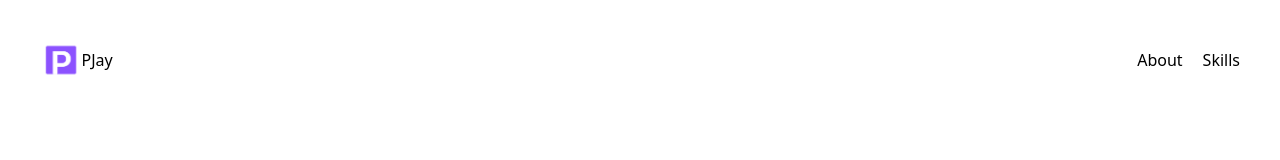
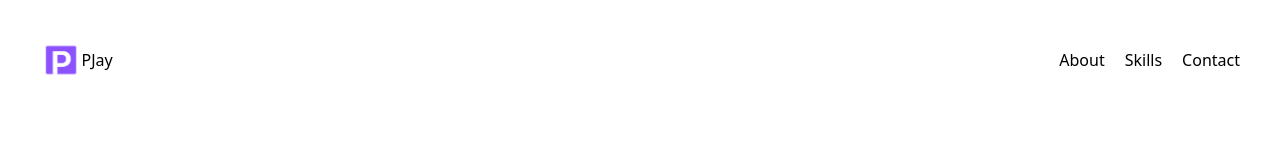
Before and after one commit to caesar2021/portfolio, a Vue app: page / in a window 1280 px wide. Shown: the top 160 px of the page. Built offline with nearby package versions, Linux system fonts and the light colour scheme.

Commit message:
add link for contact in header

```diff
--- a/src/components/Header.vue
+++ b/src/components/Header.vue
@@ -6,11 +6,14 @@
           <h1 class="hidden md:inline-block">PJay</h1>
         </div>
         <div class="flex gap-5">
-          <a href="/about">
+          <a href="#">
             About
           </a>
-          <a href="">
+          <a href="#">
             Skills
+          </a>
+          <a href="#">
+            Contact
           </a>
         </div>
       </div>
```
